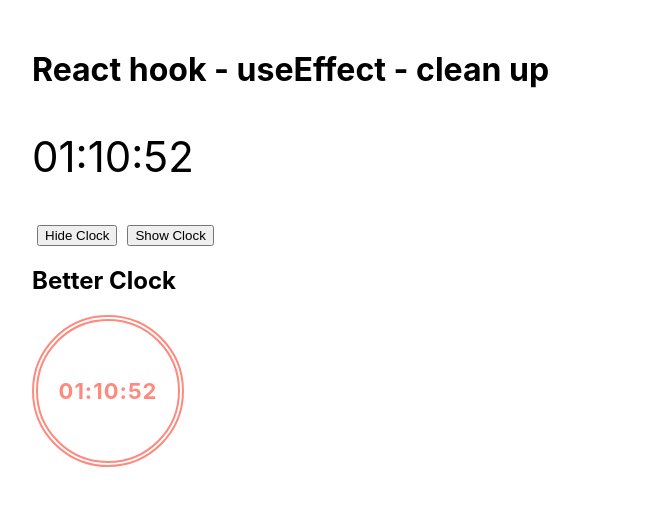
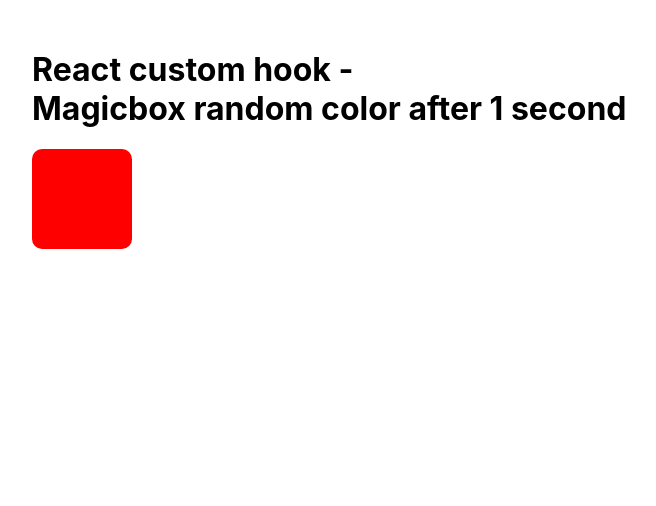
Before and after one commit to HuynhTanMao/learn-reactjs, a React (Create React App) app: page / in a window 1280 px wide. Shown: the top 506 px of the page, without its empty margins (158-814 px from the left). Built offline with nearby package versions, Linux system fonts and the light colour scheme; no server answers.

Commit message:
Thêm custom hook useMagicColor and use this hook

```diff
--- a/src/App.js
+++ b/src/App.js
@@ -7,6 +7,7 @@ import TodoForm from "./features/TodoForm";
 import TodoList from "./features/TodoList";
 import Clock from "./features/Clock";
 import BetterClock from "./features/BetterClock";
+import MagicBox from "./features/MagicBox";
 
 function App() {
   const [todoList, setTodoList] = useState(
@@ -85,17 +86,20 @@ function App() {
       {/* <TodoList todos={todoList} onTodoClick={HandleTodoClick} />
       <TodoForm onSubmit={HandleOnFormSubmit} /> */}
       <div className="container">
-        <h1>React hook - useEffect - clean up</h1>
+        <h1>React custom hook - <br /> Magicbox random color after 1 second</h1>
         {/* <PostFiltersForm onSubmit={HandleFiltersChange} />
         <PostList posts={postList} />
         <Pagination pagination={pagination} onPageChange={HandleOnPageChange} /> */}
-        {showClock && <Clock />}
+        {/* {showClock && <Clock />} */}
 
-        <button onClick={() => { setShowClock(false) }} >Hide Clock</button>
+        {/* <button onClick={() => { setShowClock(false) }} >Hide Clock</button>
         <button onClick={() => { setShowClock(true) }} >Show Clock</button>
 
         <h2> Better Clock </h2>
-        <BetterClock />
+        <BetterClock /> */}
+
+        <MagicBox />
+
       </div>
     </div>
   );
--- /dev/null
+++ b/src/features/MagicBox/index.jsx
@@ -0,0 +1,17 @@
+import React from 'react';
+import useMagicColor from '../../hooks/useMagicColor';
+import './style.sass';
+
+function MagicBox() {
+
+    const color = useMagicColor();
+    return (
+        <div
+            className='magic-box'
+            style={{ backgroundColor: color }}
+        >
+        </div>
+    );
+}
+
+export default MagicBox;
--- /dev/null
+++ b/src/features/MagicBox/style.sass
@@ -0,0 +1,9 @@
+.magic-box
+    $box-size: 100px
+
+    display: inline-block
+    width: $box-size
+    height: $box-size
+    border-radius: 10px
+
+    transition: all .35s ease-in-out 0s;
--- /dev/null
+++ b/src/hooks/useMagicColor.js
@@ -0,0 +1,40 @@
+import React, { useEffect, useRef } from 'react';
+import { useState } from 'react';
+
+function randomColor(currentColor) {
+
+    const COLOR_LIST = ['red', 'green', 'blue', 'yellow', 'pink'];
+    const indexCurrentColor = COLOR_LIST.indexOf(currentColor);
+    let randomIndexColor = indexCurrentColor;
+
+    while (randomIndexColor === indexCurrentColor) {
+        randomIndexColor = Math.trunc(Math.random() * COLOR_LIST.length);
+    }
+    return COLOR_LIST[randomIndexColor];
+}
+
+function useMagicColor() {
+
+    const [color, setColor] = useState('transparent');
+    const colorRef = useRef('transparent');
+    // Change color every 1 second
+    useEffect(() => {
+
+        const colorInterval = setInterval(() => {
+            console.log('Change color: ', colorRef.current);
+            const newColor = randomColor(colorRef.current);
+            colorRef.current = newColor;
+            setColor(newColor);
+
+        }, 1000);
+
+        return () => {
+            clearInterval(colorInterval);
+        }
+
+    }, []);
+
+    return color;
+}
+
+export default useMagicColor;
```
